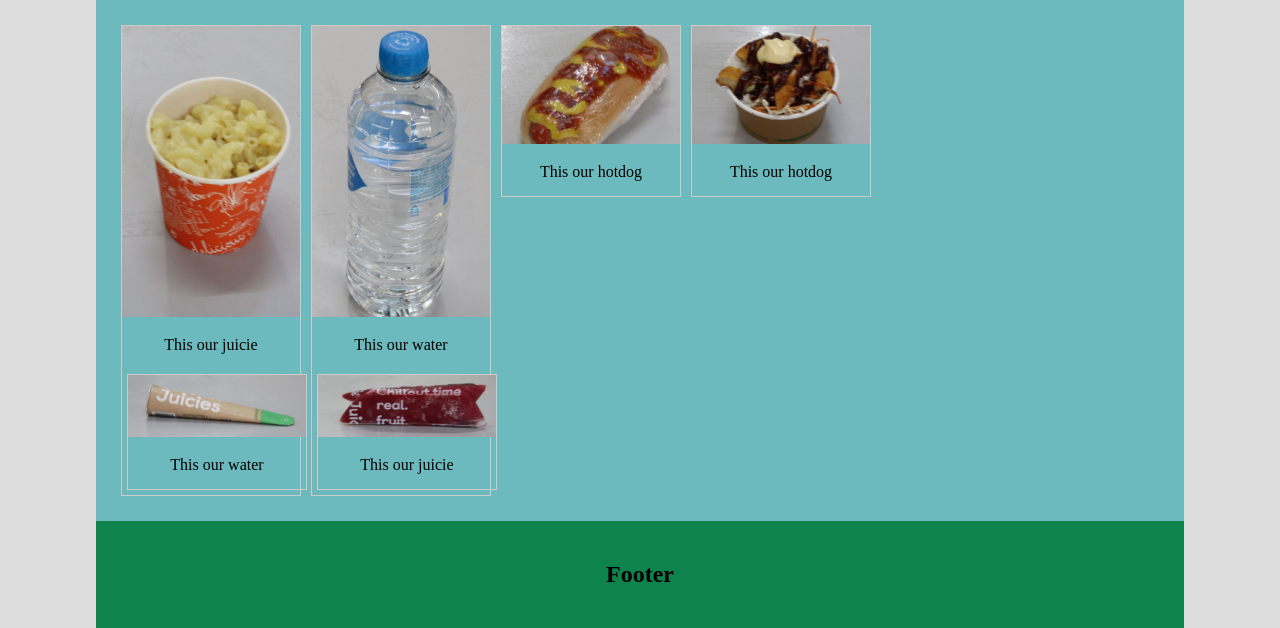
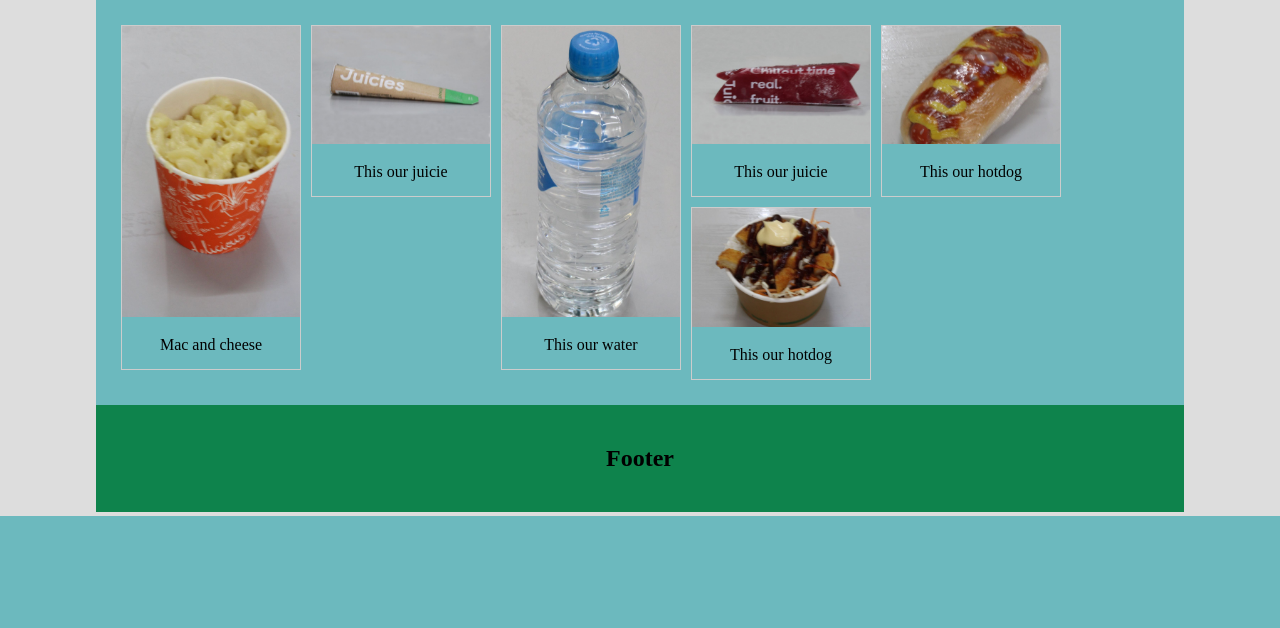
Before and after one commit to jamiejacobs362/jamie, a PHP site: page /order.php in a window 1280 px wide. Shown: the part 284-912 px from the top of the page. After the commit the page ends 800 px from the top, so only its background shows below. Run offline with PHP 8.4, Linux system fonts and the light colour scheme.

Commit message:
made juicie images same size as most of the images

```diff
--- a/css/style.css
+++ b/css/style.css
@@ -101,6 +101,7 @@ body {
     }
   }
 
+
   .footer {
     padding: 20px; /* Some padding */
     text-align: center; /* Center text*/
--- a/order.php
+++ b/order.php
@@ -49,27 +49,26 @@ include "navbar.php";
   <a target="_blank" href="images/mac&cheese.jpg">
     <img src="images/mac&cheese.jpg" alt="mac&cheese" width="100%">
   </a>
-  <div class="desc">This our juicie</div>
-        <div class="gallery">
+  <div class="desc">Mac and cheese </div>
+</div>
+    <div class="gallery">
   <a target="_blank" href="images/juicie.jpg" width="100%">
     <img src="images/juicie.jpg" alt="juicie" width="100%">
   </a>
-  <div class="desc">This our water</div>
-</div>
+  <div class="desc">This our juicie</div>
 </div>
 <div class="gallery">
   <a target="_blank" href="images/water.jpg">
     <img src="images/water.jpg" alt="water" width="100%">
   </a>
   <div class="desc">This our water</div>
-
-     <div class="gallery">
+</div>
+    <div class="gallery">
   <a target="_blank" href="images/juicie2.jpg">
     <img src="images/juicie2.jpg" alt="juicie" width="100%">
   </a>
   <div class="desc">This our juicie</div>
-</div>
-</div>
+    </div>
       <div class="gallery">
   <a target="_blank" href="images/hotdog.jpg">
     <img src="images/hotdog.jpg" alt="hotdog" width="100%">
@@ -77,7 +76,7 @@ include "navbar.php";
   <div class="desc">This our hotdog</div>
 </div>
    <div class="gallery">
-  <a target="_blank" href="images/hotdog.jpg">
+  <a target="_blank" href="images/IMG_8479.jpg">
     <img src="images/IMG_8479.jpg" alt="hotdog" width="100%">
   </a>
   <div class="desc">This our hotdog</div>
@@ -87,8 +86,6 @@ include "navbar.php";
 </div>
 
 
-
-
 <div class="footer">
   <h2>Footer</h2>
 </div>
```
Also changed, not shown: images/juicie.jpg, images/juicie2.jpg.
